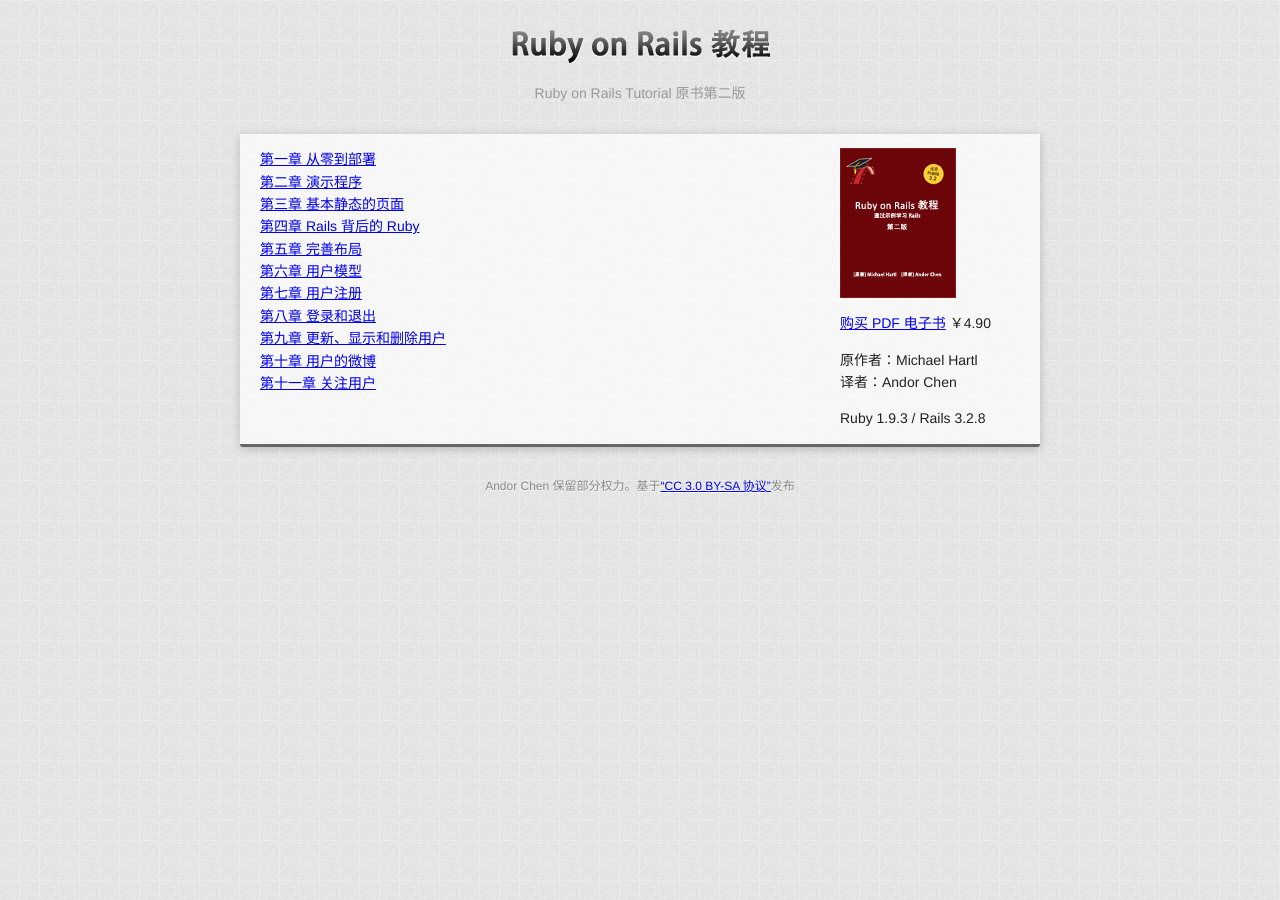
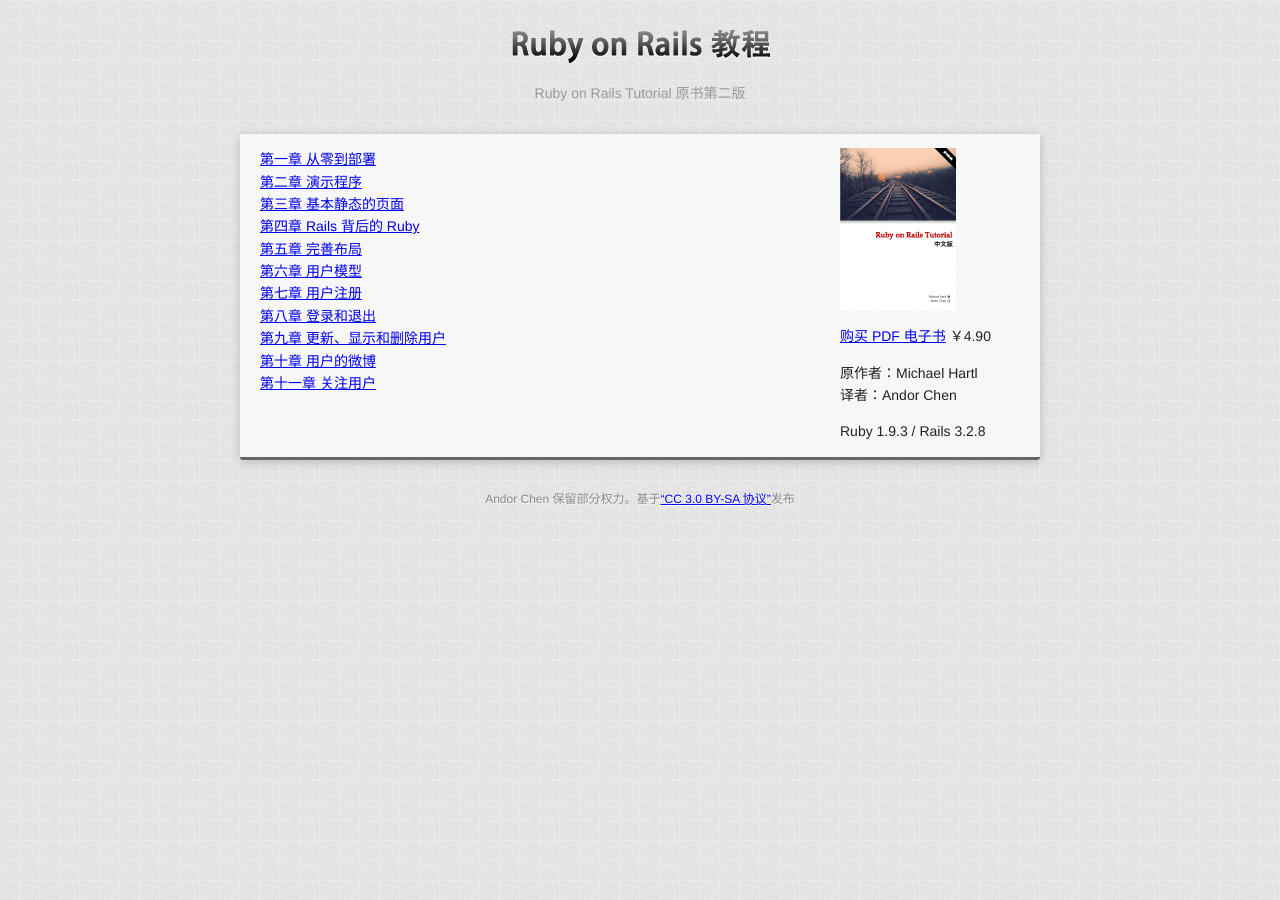
Before and after one commit to AndorChen/rails-tutorial-2nd-cn, a Jekyll site: the page built from index.md, in a window 1280 px wide. Built offline with Jekyll 4.4.1, drawn with Linux system fonts in a browser that asks for light colours; nearby versions of some CDN libraries; library files that are not in the unit come from our copies; Markdown is read by kramdown in place of the engine named in the settings.

Commit message:
change cover

```diff
--- a/index.md
+++ b/index.md
@@ -19,7 +19,7 @@
 </div>
 
 <div class="r-info">
-	<p><img src="assets/images/cover.png" width="116" height="150" alt="Ruby on Rails 教程" title="Ruby on Rails 教程" /></p>
+	<p><img src="assets/images/cover.jpg" width="116" height="163" alt="Ruby on Rails 教程" title="Ruby on Rails 教程" /></p>
 	<p><a href="http://item.taobao.com/item.htm?id=17282686017" title="购买 PDF 电子书" target="_blank">购买 PDF 电子书</a> ￥4.90</p>
 	<p class="authors">原作者：Michael Hartl <br />译者：Andor Chen</p>
 	<p class="versions">Ruby 1.9.3 / Rails 3.2.8</p>
```
Also changed, not shown: assets/images/cover.jpg (added), assets/images/cover.png (deleted).
